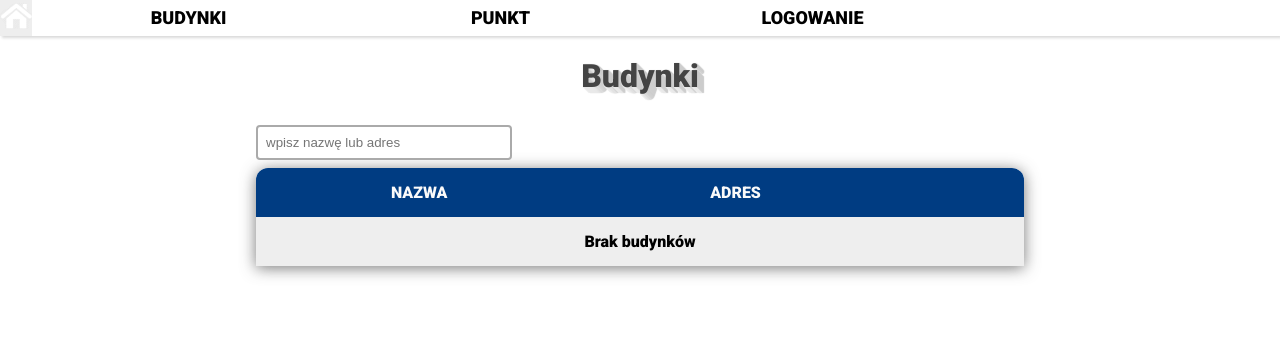
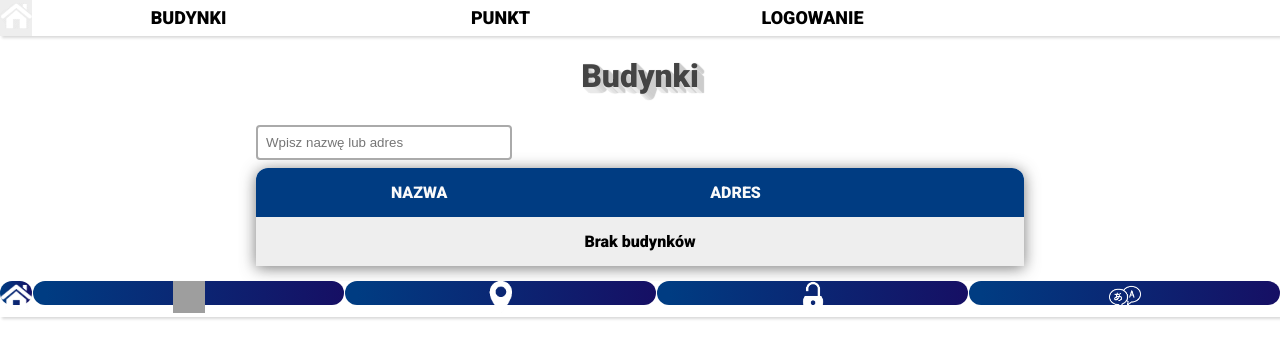
Before and after one commit to PRz-IO/p02-g02-planprz-p02-g02-planprz, a Django app: template PRzMapa/myapp/templates/budynki.html in a window 1280 px wide. Shown: the top 359 px of the page. Run offline with Django 3.2, Linux system fonts and the light colour scheme; the template is opened without the code that fills it, so the values that code supplies are empty; grey boxes are pictures that could not be loaded.

Commit message:
Naprawiamy css

```diff
--- a/PRzMapa/myapp/templates/budynki.html
+++ b/PRzMapa/myapp/templates/budynki.html
@@ -4,12 +4,17 @@
 {% include 'bar.html' %}
 {% load static %}
 <link rel="stylesheet"  href="{% static 'budynki.css' %}">
+<link rel="stylesheet"  href="{% static 'm_budynki.css' %}">
 <link rel="stylesheet"  href="{% static 'style.css' %}">
+
 <div class="kontenerBudynki">
+    <div id="liniaGorna">
         <h1>Budynki</h1>
         <form action="{%url 'budynki' %}" method="get">
-<input type="text" id="szukaj" name="q" placeholder="wpisz nazwę lub adres">
+        <input type="text" id="szukaj" name="q" placeholder="Wpisz nazwę lub adres" autocomplete="off">
         </form>
+    </div>
+    <div id="tabelka">
         <table>
         <tr>
             <th>Nazwa</th>
@@ -29,4 +34,24 @@
         {% endfor %}
         </table>
     </div>
+    <div id="stopka" class="topBar">
+        <ol class="menu">
+            <li><a href="{% url 'index' %}">
+                <img src="{% static 'domek.png' %}" width="32" height="32">
+            </a></li>
+            <li><a href="/budynki/?q=">
+                <img src="{% static 'budynek.png' %}" width="32" height="32">
+            </a></li>
+            <li><a href="#">
+                <img src="{% static 'punkty.png' %}" width="32" height="32">
+            </a></li>
+            <li><a href="#">
+                <img src="{% static 'logowanie.png' %}" width="32" height="32">
+            </a></li>
+            <li><a href="#">
+                <img src="{% static 'języki.png' %}" width="32" height="32">
+            </a></li>
+        </ol>
+    </div>
+</div>
 {% endblock content %}
```
Lines whose indentation alone changed are shown as unchanged.
